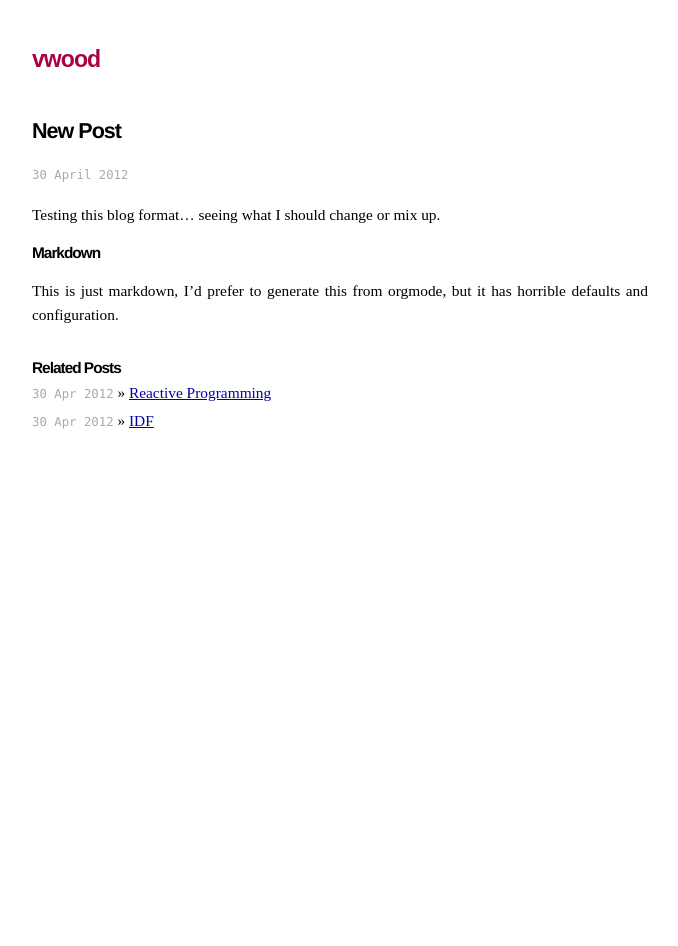
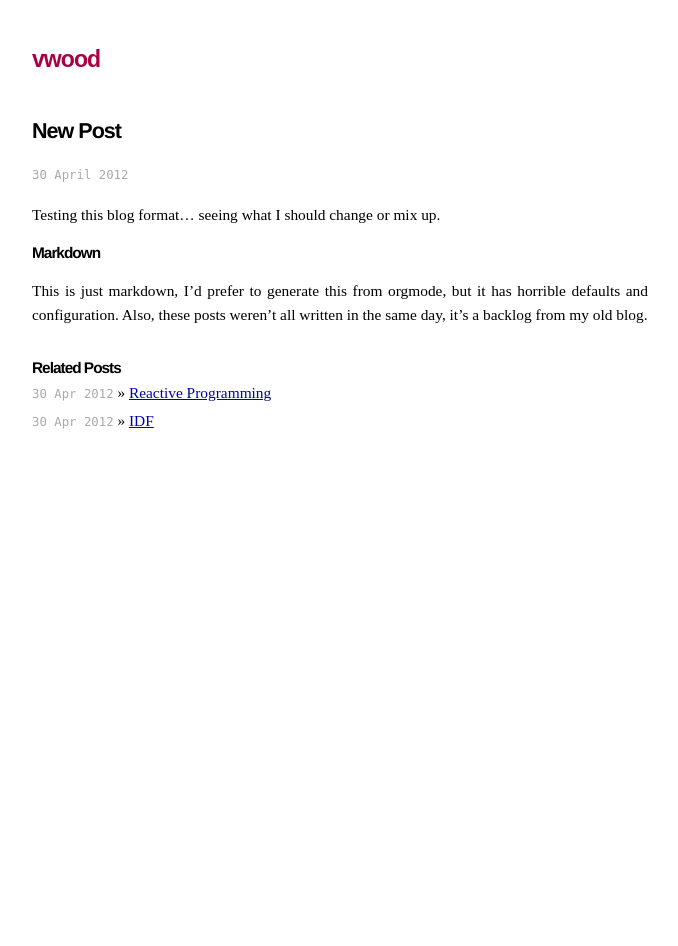
Before and after one commit to vwood/vwood.github.com, a Jekyll site: the page built from _posts/2012-4-30-new-pages.md, in a window 1280 px wide. Shown: the whole page, without its empty margins (300-978 px from the left). Built offline with Jekyll 4.4.1, drawn with Linux system fonts in a browser that asks for light colours; Markdown is read by kramdown in place of the engine named in the settings.

Commit message:
Add explanation to first post.

```diff
--- a/_posts/2012-4-30-new-pages.md
+++ b/_posts/2012-4-30-new-pages.md
@@ -12,4 +12,4 @@ Testing this blog format... seeing what I should change or mix up.
 Markdown
 --------
 
-This is just markdown, I'd prefer to generate this from orgmode, but it has horrible defaults and configuration.
+This is just markdown, I'd prefer to generate this from orgmode, but it has horrible defaults and configuration. Also, these posts weren't all written in the same day, it's a backlog from my old blog.
```
